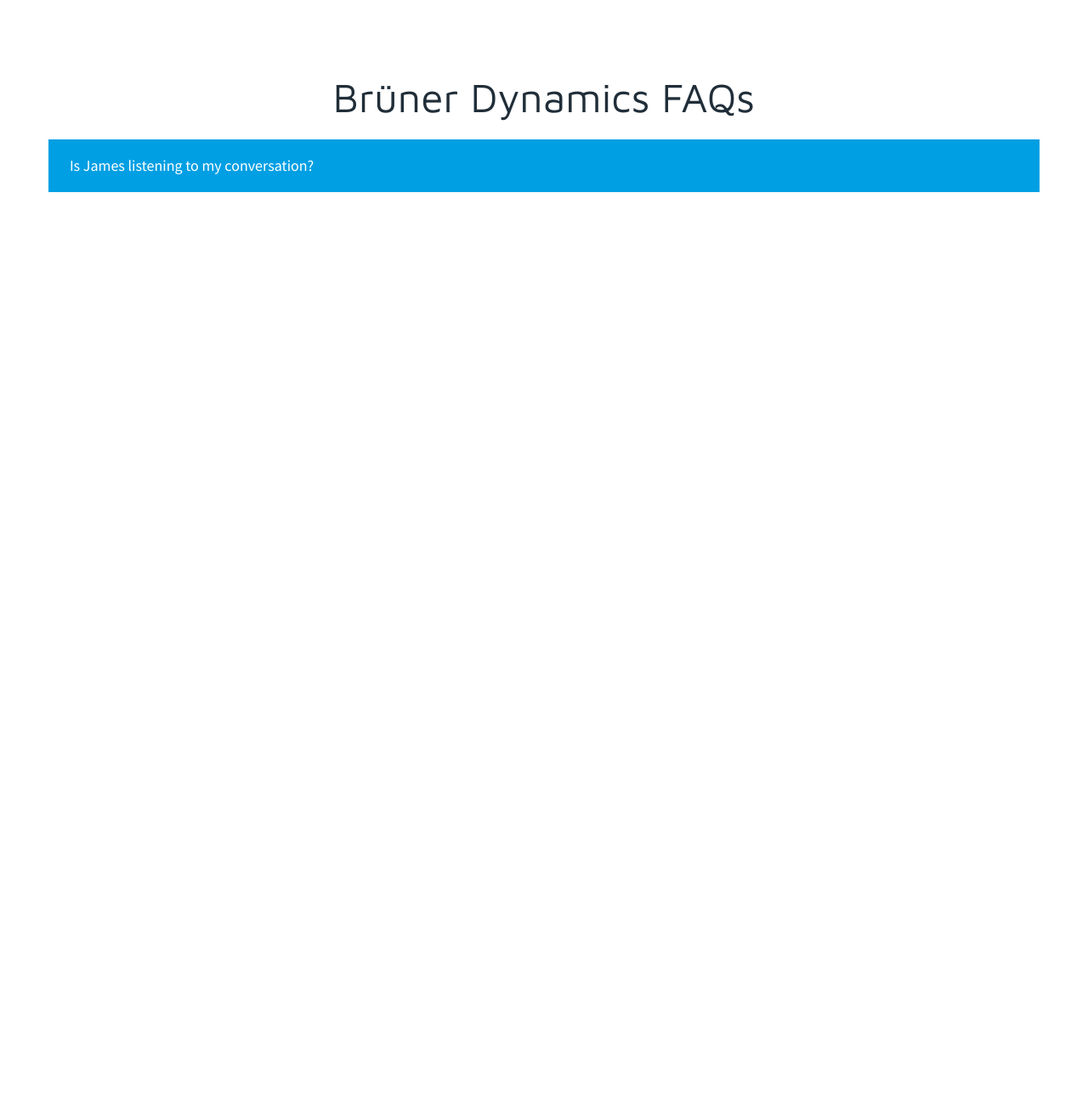
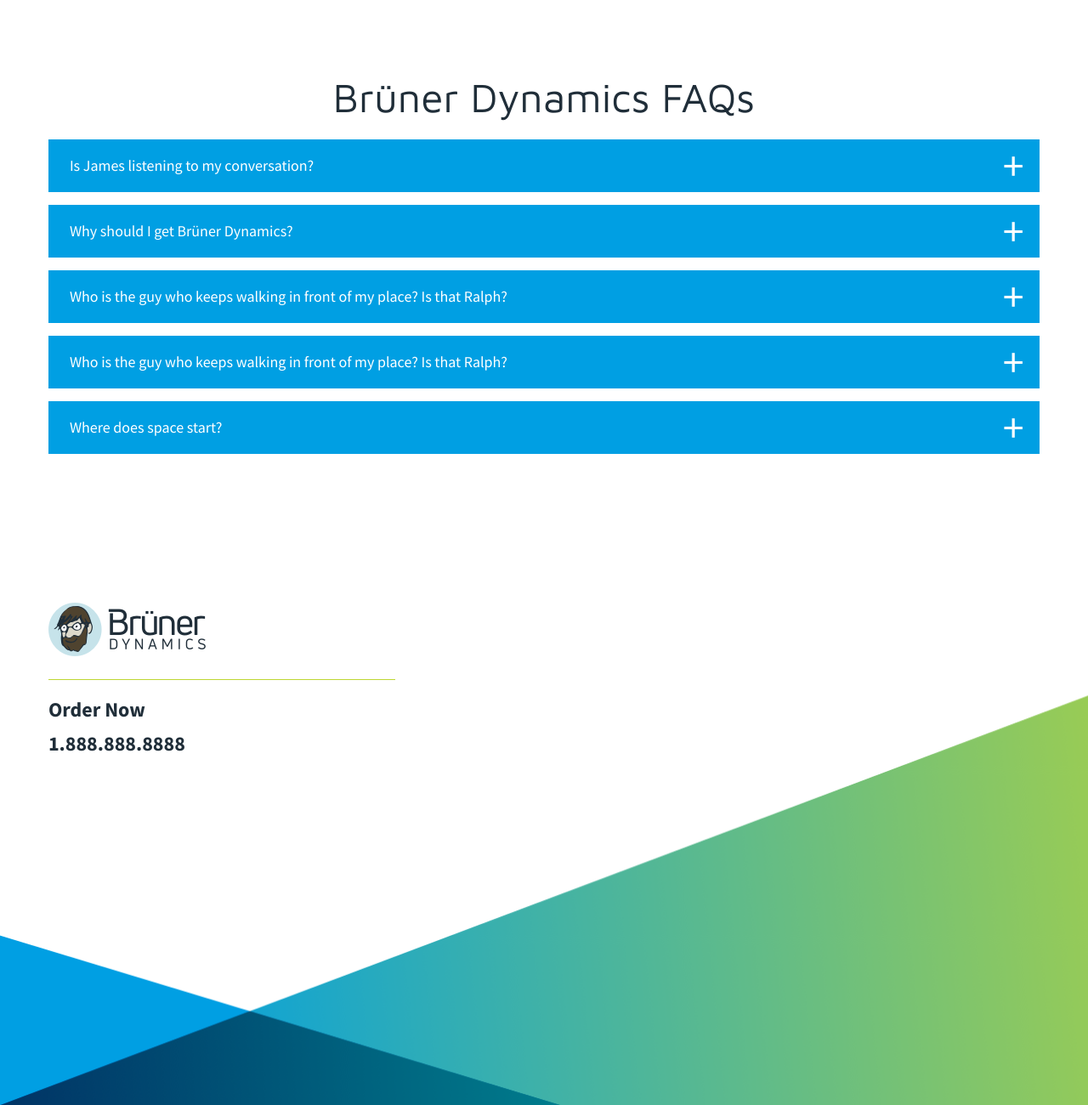
Before and after one commit to mhigbee/bruner-dynamics-gatsby, a Gatsby site: page / in a window 1280 px wide. Shown: the part 2552-3852 px from the top of the page at 85% size. Before the commit the page ends 2868 px from the top, so only its background shows below. Built offline with nearby package versions, Linux system fonts and the light colour scheme; Gatsby itself is replaced by a stand-in of ours.

Commit message:
Saving progress up to footer

```diff
--- a/src/components/faq.js
+++ b/src/components/faq.js
@@ -2,6 +2,8 @@
 import styled from "@emotion/styled"
 import { siteColors, mq } from './styleVariables';
 import ComponentStructure from './structure/componentStructure';
+// import plusSignImage from '../images/white-plus-sign.svg';
+// import minusSignImage from '../images/white-minus-sign.svg';
 
 const StyledFAQ = styled.div`
   padding-top: 45px;
@@ -17,19 +19,65 @@
     padding-bottom: 90px;
   }
 
+  .accordian-section {
+    .accordian-title-container {
+      background-color: ${siteColors.blue1};
+      padding: 18px 25px;
+    }
+
+    h5 {
+      margin-bottom: 0;
+      color: ${siteColors.white};
+      width: 98%;
+    }
+  }
+
+  details {
+    padding-bottom: 15px;
+  }
+
   summary {
     background-color: ${siteColors.blue1};
     color: ${siteColors.white};
     padding: 18px 25px;
+    display: flex;
+    align-items: center;
+    position: relative;
+
+    &::-webkit-details-marker {
+      display: none;
+    }
+
+    &::after {
+      position: absolute;
+      right: 2%;
+      font-size: 50px;
+      content: '\x0002B';
+      color: ${siteColors.white};
+      width: 20px;
+    }
+
+    .summary-title {
+      padding-right: 30px;
+    }
   }
 
   .answer-container {
     padding: 30px 55px;
-    background-color: ${siteColors}
+    background-color: ${siteColors.gray2};
   }
 `
 
-const FAQ = () => (
+class FAQ extends React.Component {
+  // constructor(props) {
+  //   super(props);
+  //   this.state = {
+  //     accordianActive: 'false',
+  //   };
+  // }
+
+  render () {
+    return (
       <StyledFAQ >
         <ComponentStructure>
           <div className="before-content">
@@ -41,8 +89,34 @@
               <p>James listens to all conversations. It gives him great joy to hear them. When he gets bored he puts recorded conversations on his TV and laments about how silly most of the people sound.</p>
             </div>
           </details>
+          <details>
+            <summary>Why should I get Brüner Dynamics?</summary>
+            <div className="answer-container">
+              <p>Remember when you were a kid in the 80’s and you were obsessed with space and the future? Well, the future is upon us. We’re still waiting for a nuclear-powered flying Delorean that runs on refuse, but we do have satellites. Hi-tech space craft orbiting our planet, beaming down cat videos to an adoring public. Like the majestic Millennium Falcon from long ago, Brüner Dynamics will put you in touch with the future with a bad-ass satellite dish mounted directly onto your house. "Rogue Two checking in."</p>
+            </div>
+          </details>
+          <details>
+            <summary>Who is the guy who keeps walking in front of my place? Is that Ralph?</summary>
+            <div className="answer-container">
+              <p>Lorem ipsum dolor sit amet, consectetur adipiscing elit, sed do eiusmod tempor incididunt ut labore et dolore magna aliqua. Morbi non arcu risus quis varius quam. Velit laoreet id donec ultrices tincidunt arcu. Volutpat blandit aliquam etiam erat velit scelerisque in dictum. Nec ullamcorper sit amet risus nullam eget felis eget. Odio pellentesque diam volutpat commodo. Ac felis donec et odio pellentesque.</p>
+            </div>
+          </details>
+          <details>
+            <summary>Who is the guy who keeps walking in front of my place? Is that Ralph?</summary>
+            <div className="answer-container">
+              <p>Lorem ipsum dolor sit amet, consectetur adipiscing elit, sed do eiusmod tempor incididunt ut labore et dolore magna aliqua. Morbi non arcu risus quis varius quam. Velit laoreet id donec ultrices tincidunt arcu. Volutpat blandit aliquam etiam erat velit scelerisque in dictum. Nec ullamcorper sit amet risus nullam eget felis eget. Odio pellentesque diam volutpat commodo. Ac felis donec et odio pellentesque.</p>
+            </div>
+          </details>
+          <details>
+            <summary>Where does space start?</summary>
+            <div className="answer-container">
+              <p>An excellent question. At bruner dynamics, we generally see space as any matter, atmosphere, or void not curretnly occupied by James Bruner. Therefore, space starts and ends with Mr. Bruner. </p>
+            </div>
+          </details>
         </ComponentStructure>
       </StyledFAQ>
     )
+  }
+}
 
 export default FAQ;
--- /dev/null
+++ b/src/components/footer.js
@@ -0,0 +1,72 @@
+// import { Link } from "gatsby"
+// import PropTypes from "prop-types"
+import React from "react"
+import styled from "@emotion/styled"
+import { siteColors, mq } from './styleVariables'
+import footerBackgroundImage from "../images/backgrounds/footer-background-image.png"
+import brunerColoredLogo from "../images/bruner-dynamics-color-logo.png"
+
+const StyledFooter = styled.div`
+  padding-top: 70px;
+
+  .footer-content-container {
+    width: 35%;
+    display: flex;
+    flex-direction: column;
+  }
+
+  .logo-container {
+    margin-bottom: 20px;
+  }
+
+  .green-separator {
+    border-bottom: 1px solid ${siteColors.green1};
+    margin-bottom: 20px;
+  }
+
+  .background-container {
+    background-image: url(${footerBackgroundImage});
+    background-repeat: no-repeat;
+    background-size: cover;
+    height: 400px;
+    margin-top: -270px;
+
+    ${mq('medium')} {
+      height: 500px;
+      margin-top: -300px;
+    }
+
+    ${mq('large')} {
+      margin-top: -200px;
+      height: 600px;
+    }
+  }
+
+  .phone-number {
+    font-weight: 700;
+  }
+`
+
+const Footer = () => (
+  <>
+    <StyledFooter>
+      <div className="constraint">
+        <div className="content">
+          <div className="footer-content-container">
+            <div className="logo-container">
+              <img src={brunerColoredLogo} alt="logo"/>
+            </div>
+            <div className="green-separator"></div>
+            <div className="footer-legal">
+              <h4>Order Now</h4>
+              <h4 className="phone-number">1.888.888.8888</h4>
+            </div>
+          </div>
+        </div>
+      </div>
+      <div className="background-container"></div>
+    </StyledFooter>
+  </>
+)
+
+export default Footer
--- a/src/components/globalStyles.js
+++ b/src/components/globalStyles.js
@@ -80,6 +80,8 @@
         color: ${siteColors.black};
         font-size: 24px;
         line-height: 30px;
+        margin-bottom: 0;
+        padding-bottom: 10px;
       }
 
       h5 {
--- a/src/components/header.js
+++ b/src/components/header.js
@@ -1,5 +1,5 @@
 // import { Link } from "gatsby"
-import PropTypes from "prop-types"
+// import PropTypes from "prop-types"
 import React from "react"
 import styled from "@emotion/styled"
 import Nav from "./nav"
@@ -23,12 +23,12 @@
   </>
 )
 
-Header.propTypes = {
-  siteTitle: PropTypes.string,
-}
+// Header.propTypes = {
+//   siteTitle: PropTypes.string,
+// }
 
-Header.defaultProps = {
-  siteTitle: ``,
-}
+// Header.defaultProps = {
+//   siteTitle: ``,
+// }
 
 export default Header
--- a/src/components/layout.js
+++ b/src/components/layout.js
@@ -12,6 +12,7 @@
 import Header from "./header"
 import "./layout.css"
 import GlobalStyles from './globalStyles'
+import Footer from "./footer"
 
 const Layout = ({ children }) => (
   <StaticQuery
@@ -29,8 +30,7 @@
         <GlobalStyles/>
         <Header siteTitle={data.site.siteMetadata.title} />
         <main>{children}</main>
-        <footer>
-        </footer>
+        <Footer />
       </>
     )}
   />
--- a/src/components/nav.js
+++ b/src/components/nav.js
@@ -1,5 +1,5 @@
 // import { Link } from "gatsby"
-import PropTypes from "prop-types"
+// import PropTypes from "prop-types"
 import React from "react"
 import styled from "@emotion/styled"
 
@@ -13,6 +13,4 @@
   </StyledNavUl>
 )
 
-
-
 export default Nav;
--- a/src/components/styleVariables.js
+++ b/src/components/styleVariables.js
@@ -16,10 +16,11 @@
   black: '#202e39',
   gray: '#7d8086',
   gray2: '#f6f6f6',
-  gray3: 'fcfcfc',
+  gray3: '#fcfcfc',
   blue1: '#009fe3',
   blue3: '#0187c1',
-  boxShadow1: '0 3px 6px rgb(0,0,0,30%)'
+  boxShadow1: '0 3px 6px rgb(0,0,0,30%)',
+  green1: '#bed733'
 }
 
 module.exports = { siteColors, mq, breakpoints };
```
Also changed, not shown: src/images/backgrounds/footer-background-image.png (added), src/images/bruner-dynamics-color-logo.png (added), src/images/white-minus-sign.svg (added), src/images/white-plus-sign.svg (added). Lines whose indentation alone changed are shown as unchanged.
